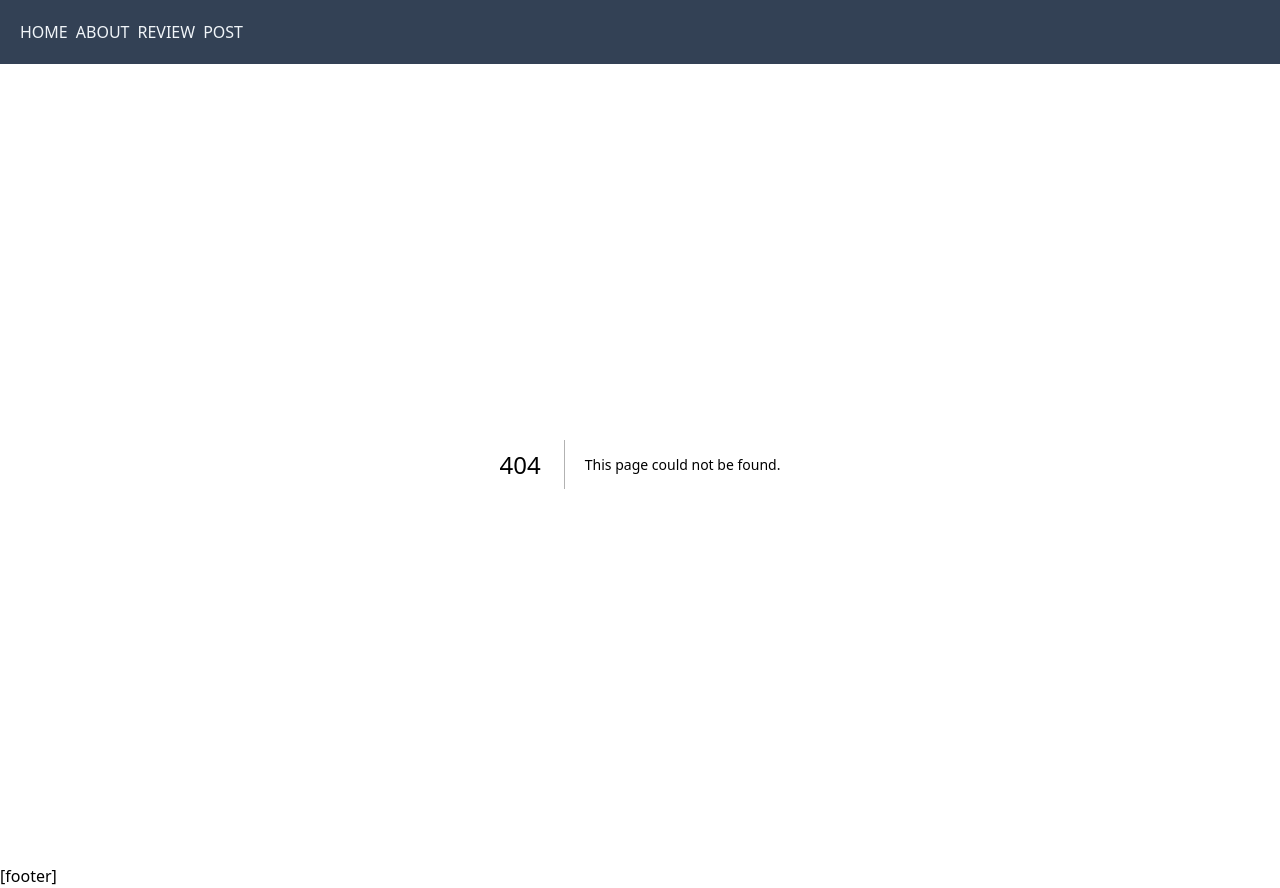
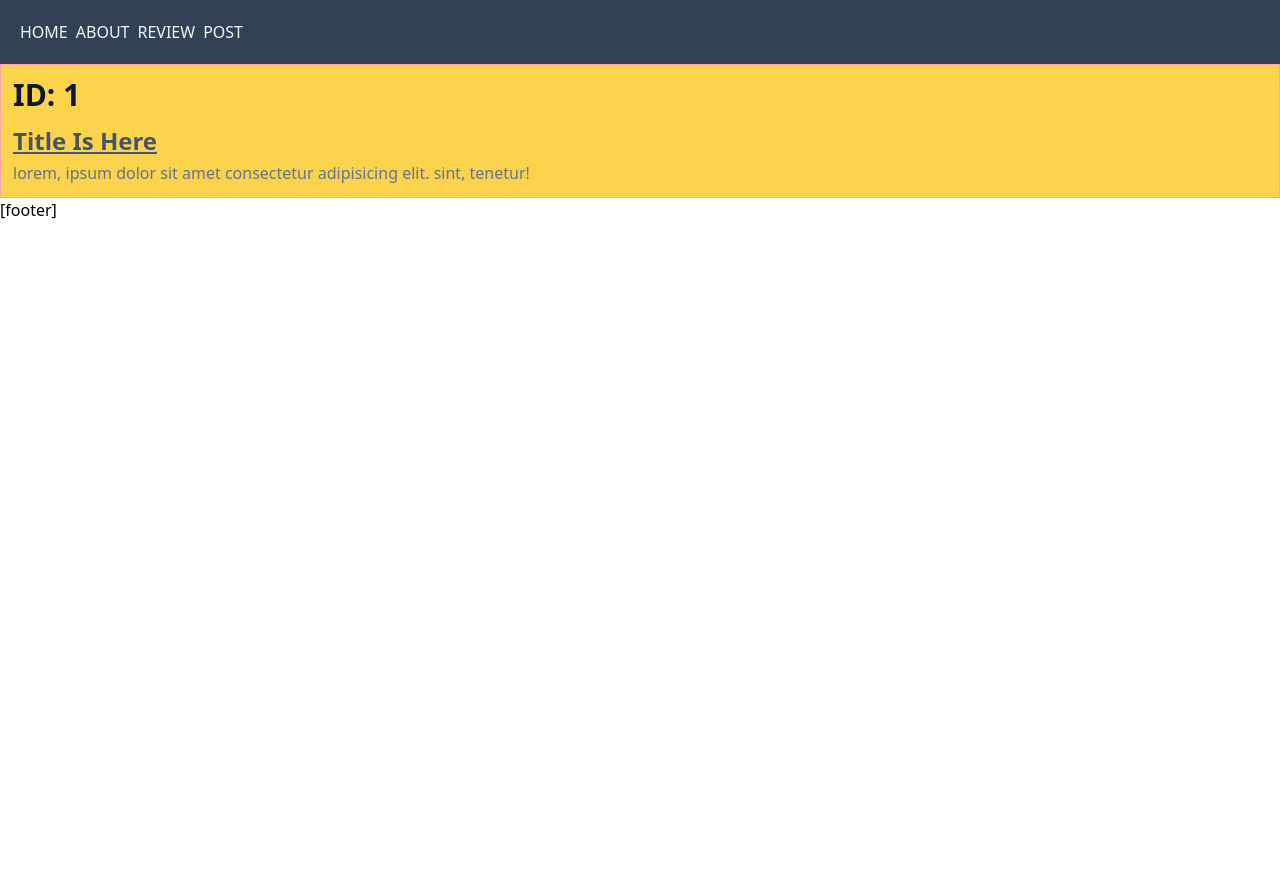
Before and after one commit to 14HAK/next-first, a Next.js app: page /demo in a window 1280 px wide. Before the commit this address had no page. After the commit the page ends 800 px from the top, so only its background shows below. Built offline with nearby package versions, Linux system fonts and the light colour scheme.

Commit message:
display every post data in a card 'component/card.jsx'

```diff
--- /dev/null
+++ b/app/demo/page.jsx
@@ -0,0 +1,19 @@
+import React from 'react';
+
+const DemoPage = () => {
+  return (
+    <section className='p-3 border border-red-300 bg-amber-300'>
+      <h1 className='text-3xl text-slate-900 uppercase mb-3 font-bold'>
+        id: 1
+      </h1>
+      <h4 className='text-2xl text-slate-600 capitalize mb-1 font-semibold underline'>
+        title is here
+      </h4>
+      <p className='font-normal text-slate-500 lowercase'>
+        Lorem, ipsum dolor sit amet consectetur adipisicing elit. Sint, tenetur!
+      </p>
+    </section>
+  );
+};
+
+export default DemoPage;
--- a/app/post/page.jsx
+++ b/app/post/page.jsx
@@ -1,3 +1,4 @@
+import Card from '@/components/card';
 import React from 'react';
 
 const fetchPost = async () => {
@@ -8,10 +9,15 @@ const fetchPost = async () => {
 
 const Post = async () => {
   const post = await fetchPost();
+  console.log(post[0]);
 
   return (
-    <div>
-      <p>{post?.length}</p>
+    <div className='grid grid-cols-4 gap-5 p-5'>
+      {post?.map((singlePost, i) => (
+        <>
+          <Card key={i} post={singlePost}></Card>
+        </>
+      ))}
     </div>
   );
 };
--- /dev/null
+++ b/components/card.jsx
@@ -0,0 +1,22 @@
+import React from 'react';
+
+const Card = ({ post }) => {
+  let { id, title, body } = post;
+
+  title = title?.slice(0, 15);
+  body = body?.slice(0, 100);
+
+  return (
+    <section className='p-3 border border-amber-500 bg-amber-100 rounded-md hover:shadow-lg hover:shadow-amber-300 duration-300 cursor-pointer'>
+      <h1 className='text-3xl text-slate-900 uppercase mb-3 font-bold'>
+        id: {id}
+      </h1>
+      <h4 className='text-2xl text-slate-600 capitalize mb-1 font-semibold underline'>
+        {title}...
+      </h4>
+      <p className='font-normal text-slate-500 lowercase'>{body}...</p>
+    </section>
+  );
+};
+
+export default Card;
```
